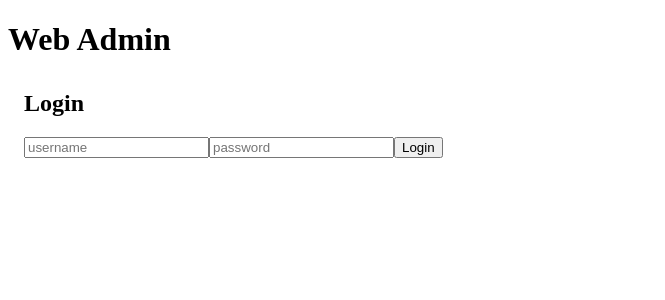
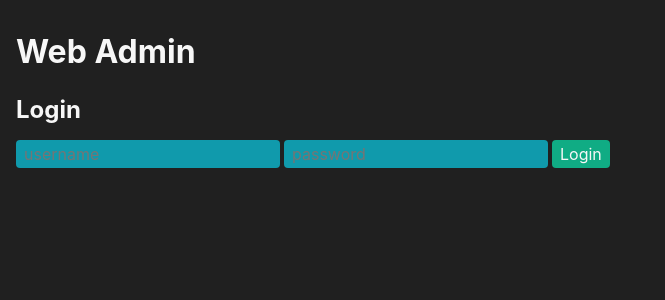
Before and after one commit to georgemblack/web-admin, a React app: page / in a window 1280 px wide. Shown: the top 300 px of the page, without its empty margins (0-665 px from the left). Built offline with nearby package versions, Linux system fonts and the light colour scheme.

Commit message:
Init custom styles

```diff
--- a/public/main.css
+++ b/public/main.css
@@ -1,5 +1,74 @@
-main {
+/* ==========================================================================
+   CSS Variables
+   ========================================================================== */
+   :root {
+    /* defined widths */
+    --page-max-width: 80rem;
+
+    /* primary fonts */
+    --primary-font: -apple-system, system-ui, sans-serif;
+
+    /* font weights */
+    --font-weight-bold: 900;
+    --font-weight-normal: 400;
+
+    /* general purpose colors */
+    --background-color: #202020;
+    --input-background-color: #109aac;
+    --button-background-color: #10ac84;
+    --button-hover-background-color: #0e8f6f;
+    --button-active-background-color: #0c755b;
+    --font-color: #f7f7f7;
+  }
+
+* {
+  margin: 0;
+  padding: 0;
+  font-family: var(--primary-font);
+}
+
+body {
   max-width: 80rem;
   margin: 2em auto;
   padding: 0 1em;
+  background-color: var(--background-color);
 }
+
+h1, h2, h3, h4, h5, h6, p {
+  margin-top: 1em;
+  color: var(--font-color);
+}
+
+form, table {
+  margin-top: 1em;
+}
+
+form input,
+form button {
+  margin-right: 0.25em;
+}
+
+input {
+  background-color: var(--input-background-color);
+}
+
+input,
+button {
+  font-size: 1em;
+  color: var(--font-color);
+  padding: 0.25em 0.5em;
+  border: none;
+  border-radius: 0.25em;
+}
+
+button {
+  background-color: #10ac84;
+}
+
+button:hover {
+  background-color: #0e8f6f;
+}
+
+button:active {
+  background-color: #0c755b;
+}
```
